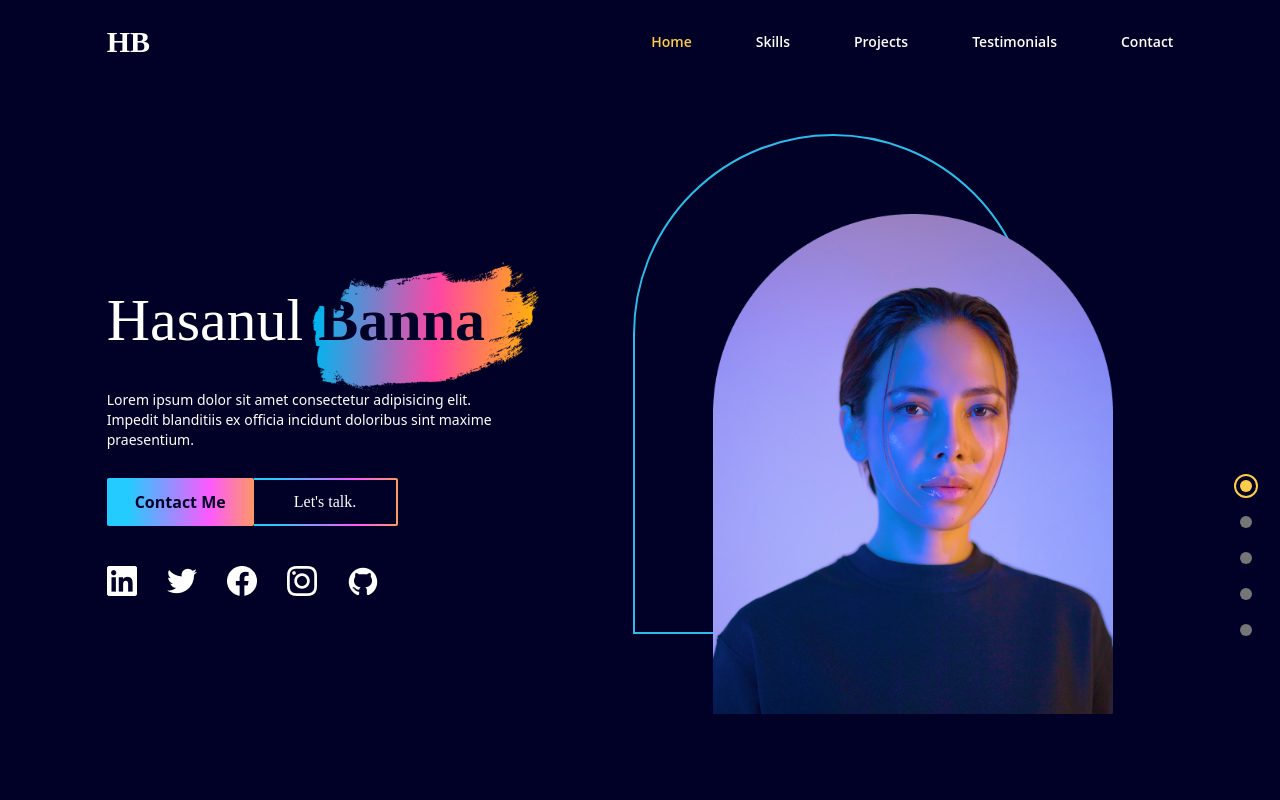
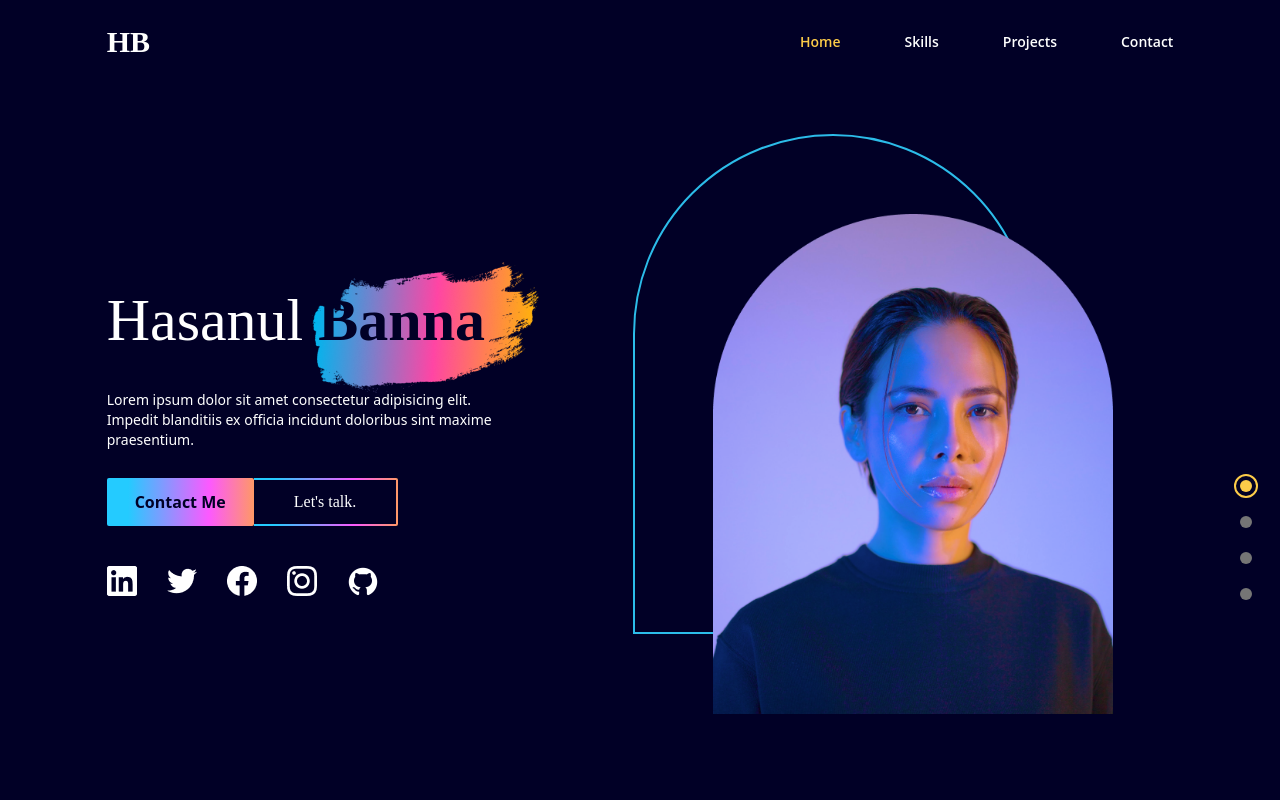
Before and after one commit to Cphasanulbanna/portfolio, a React (Vite) app: page / in a window 1280 px wide. Shown: the top 800 px of the page. Built offline with nearby package versions, Linux system fonts and the light colour scheme.

Commit message:
responsive added

```diff
--- a/src/components/Contact.jsx
+++ b/src/components/Contact.jsx
@@ -20,7 +20,7 @@ const Contact = () => {
     return (
         <section
             id="contact"
-            className="py-48"
+            className="py-20 md:py-48"
         >
             {/* HEADINGS */}
             <motion.div
--- a/src/components/DotGroup.jsx
+++ b/src/components/DotGroup.jsx
@@ -28,13 +28,6 @@ const DotGroup = ({ selectedPage, setSelectedPage }) => {
                 } w-3 h-3 rounded-full`}
             />
             <AnchorLink
-                href="#testimonials"
-                onClick={() => setSelectedPage("testimonials")}
-                className={`${
-                    selectedPage === "testimonials" ? selectedStyles : "bg-dark-grey"
-                } w-3 h-3 rounded-full`}
-            />
-            <AnchorLink
                 href="#contact"
                 onClick={() => setSelectedPage("contact")}
                 className={`${
--- a/src/components/MySkills.jsx
+++ b/src/components/MySkills.jsx
@@ -10,10 +10,10 @@ const MySkills = () => {
     return (
         <section
             id="skills"
-            className="pt-10 pb-24"
+            className="pt-5 md:pt-10 pb-24"
         >
             {/* HEADER & IMAGE SECTION */}
-            <div className="md:flex md:justify-between md:gap-16 mt-32">
+            <div className="md:flex md:justify-between md:gap-16 mt-16 md:mt-32">
                 <motion.div
                     className="md:w-1/3"
                     initial="hidden"
--- a/src/components/Navbar.jsx
+++ b/src/components/Navbar.jsx
@@ -44,11 +44,6 @@ const Navbar = ({ isTopOfPage, selectedPage, setSelectedPage }) => {
                         />
                         <Link
                             page="Projects"
-                            selectedPage={selectedPage}
-                            setSelectedPage={setSelectedPage}
-                        />
-                        <Link
-                            page="Testimonials"
                             selectedPage={selectedPage}
                             setSelectedPage={setSelectedPage}
                         />
--- a/src/components/Projects.jsx
+++ b/src/components/Projects.jsx
@@ -45,7 +45,7 @@ const Projects = () => {
     return (
         <section
             id="projects"
-            className="pt-48 pb-48"
+            className="py-20 md:py-48"
         >
             {/* HEADINGS */}
             <motion.div
```
